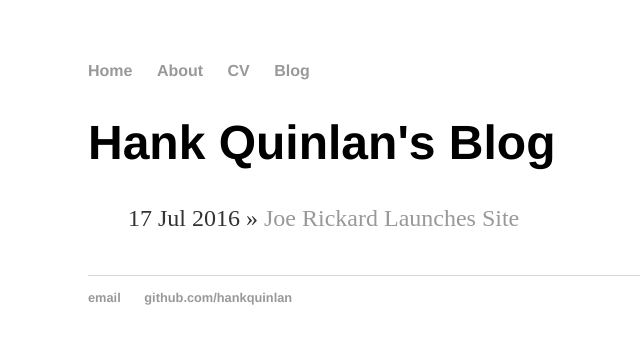
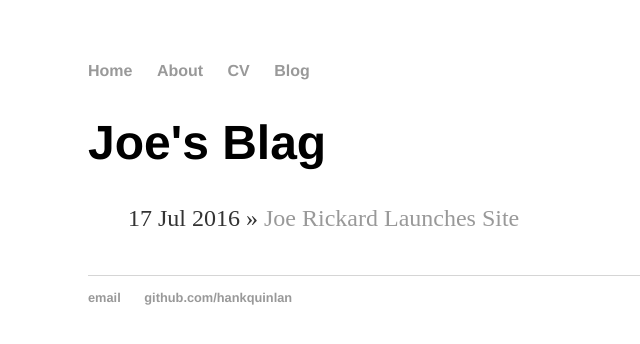
Before and after one commit to joerickard/personalWebsite, a Jekyll site: the page built from blog/index.html, in a window 1280 px wide. Shown: the top 344 px of the page, without its empty margins (104-744 px from the left). Built offline with Jekyll 4.4.1, drawn with Linux system fonts in a browser that asks for light colours.

Commit message:
Update index.html

```diff
--- a/blog/index.html
+++ b/blog/index.html
@@ -1,6 +1,6 @@
 ---
 layout: default
-title: Hank Quinlan's Blog
+title: Joe's Blag
 ---
 <h1>{{ page.title }}</h1>
 <ul class="posts">
```
